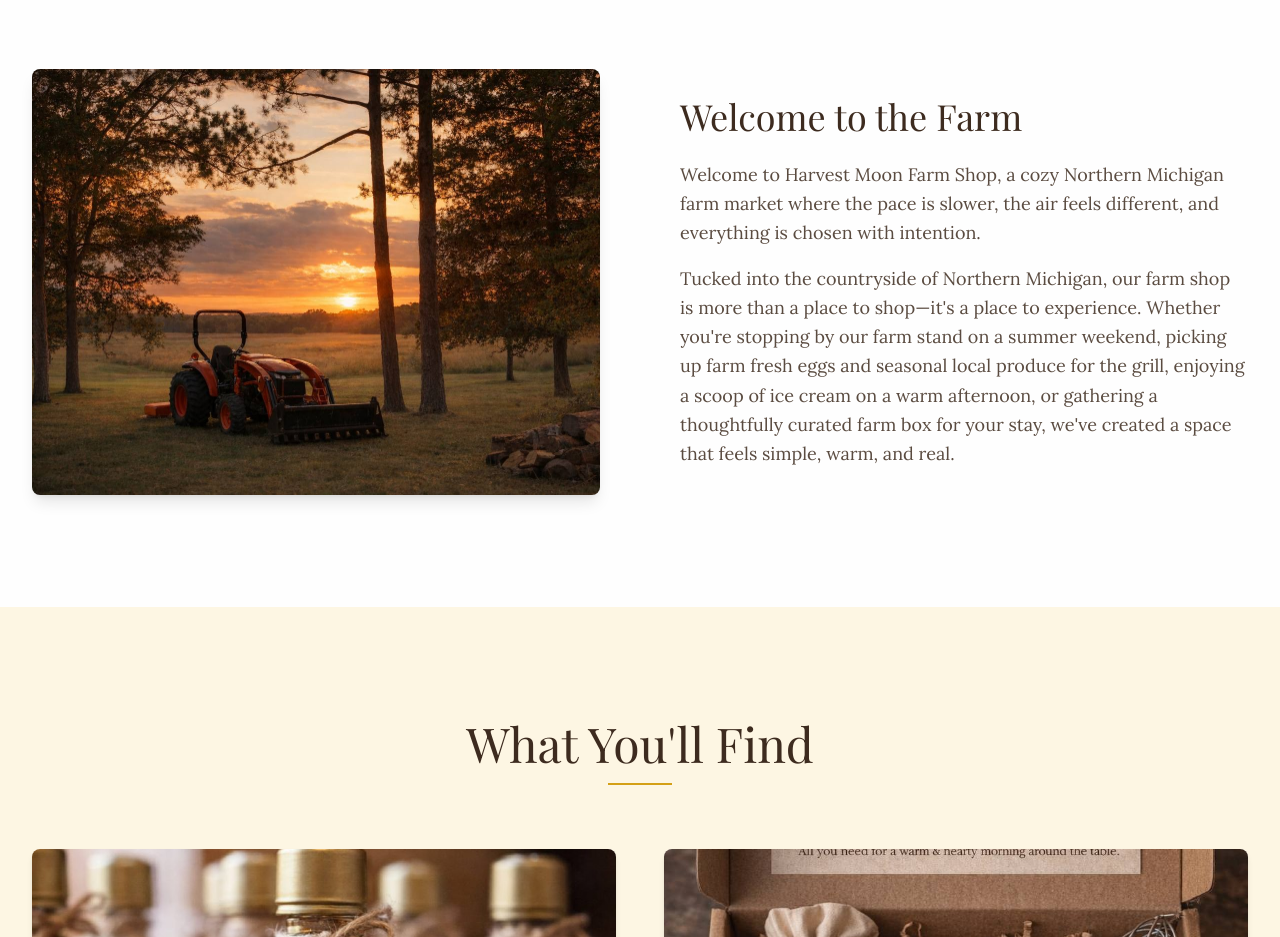
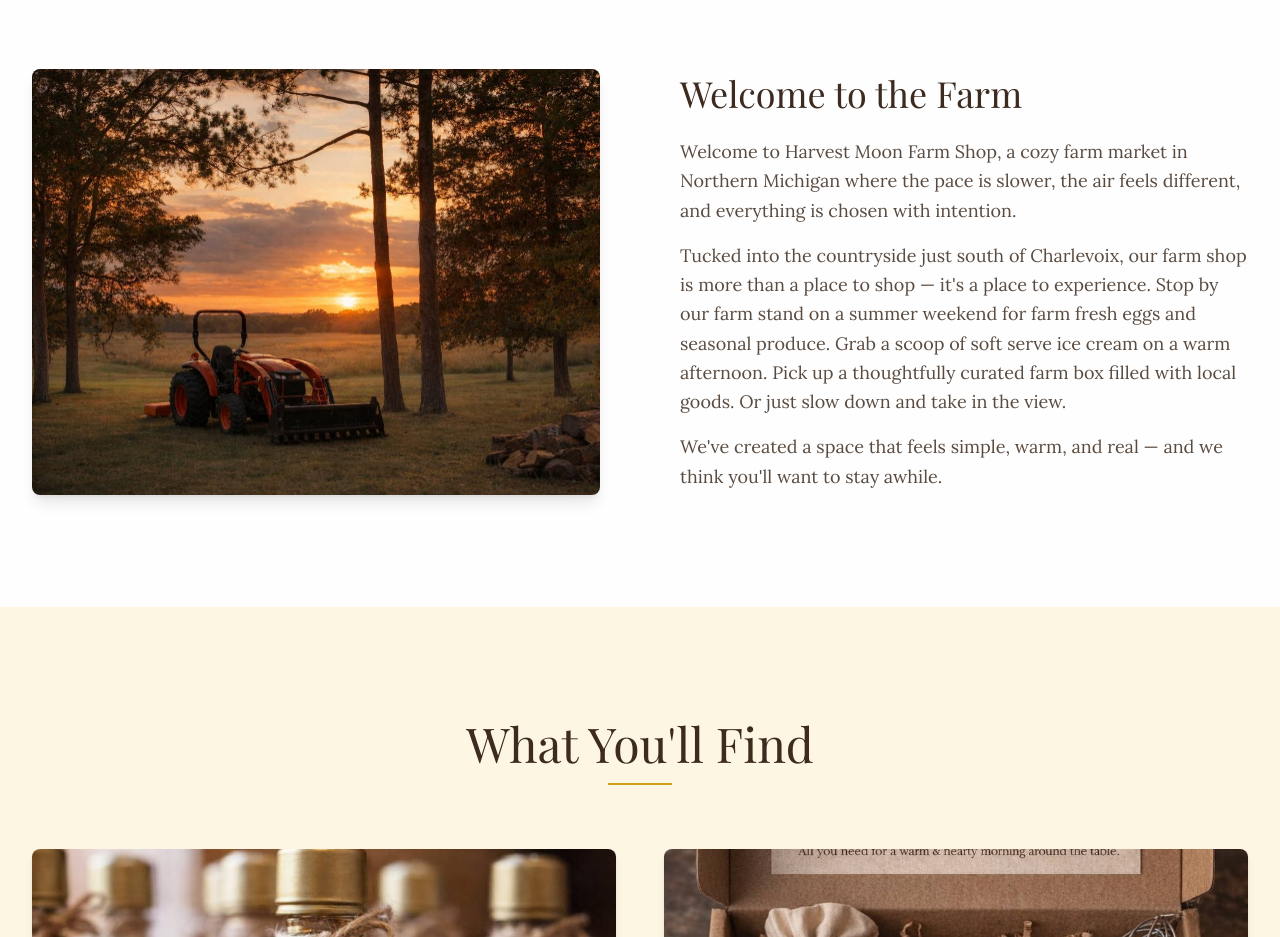
Before and after one commit to Sherryfarmshop/harvest-moon-website, a Next.js app: page / in a window 1280 px wide. Shown: the part 880-1817 px from the top of the page. Built offline with nearby package versions, Linux system fonts and the light colour scheme; a web font is replaced by a local one.

Commit message:
Remove Gathered Goods from hero - just Harvest Moon Farm Shop

```diff
--- a/src/components/Intro.tsx
+++ b/src/components/Intro.tsx
@@ -22,18 +22,21 @@ export default function Intro() {
             </h2>
             <div className="space-y-4 font-lora text-dark-text/85 text-lg leading-relaxed">
               <p>
-                Welcome to Harvest Moon Farm Shop, a cozy Northern Michigan farm
-                market where the pace is slower, the air feels different, and
+                Welcome to Harvest Moon Farm Shop, a cozy farm market in Northern
+                Michigan where the pace is slower, the air feels different, and
                 everything is chosen with intention.
               </p>
               <p>
-                Tucked into the countryside of Northern Michigan, our farm shop is
-                more than a place to shop—it&apos;s a place to experience. Whether
-                you&apos;re stopping by our farm stand on a summer weekend, picking
-                up farm fresh eggs and seasonal local produce for the grill, enjoying
-                a scoop of ice cream on a warm afternoon, or gathering a thoughtfully
-                curated farm box for your stay, we&apos;ve created a space that feels
-                simple, warm, and real.
+                Tucked into the countryside just south of Charlevoix, our farm shop
+                is more than a place to shop — it&apos;s a place to experience.
+                Stop by our farm stand on a summer weekend for farm fresh eggs and
+                seasonal produce. Grab a scoop of soft serve ice cream on a warm
+                afternoon. Pick up a thoughtfully curated farm box filled with
+                local goods. Or just slow down and take in the view.
+              </p>
+              <p>
+                We&apos;ve created a space that feels simple, warm, and real —
+                and we think you&apos;ll want to stay awhile.
               </p>
             </div>
           </div>
```
